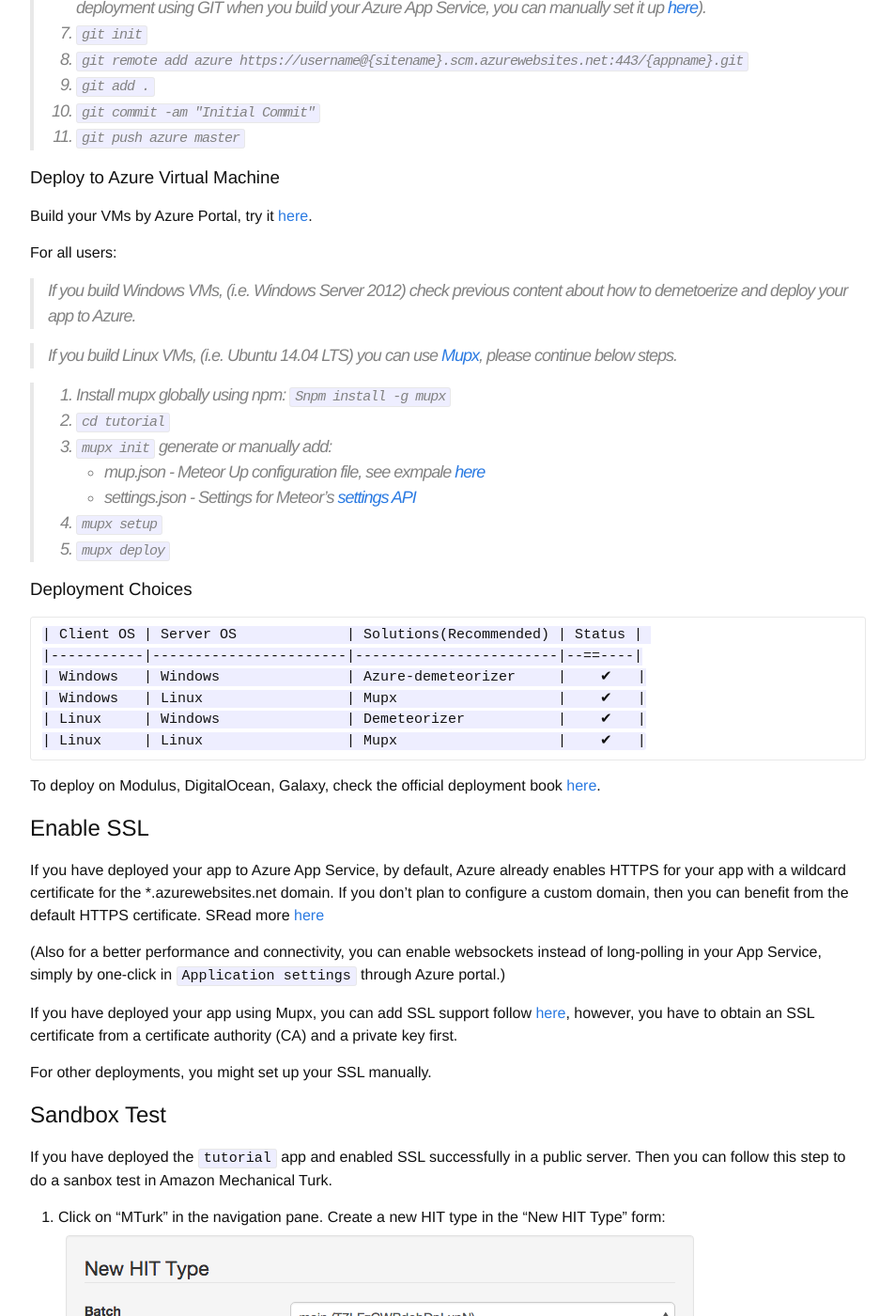
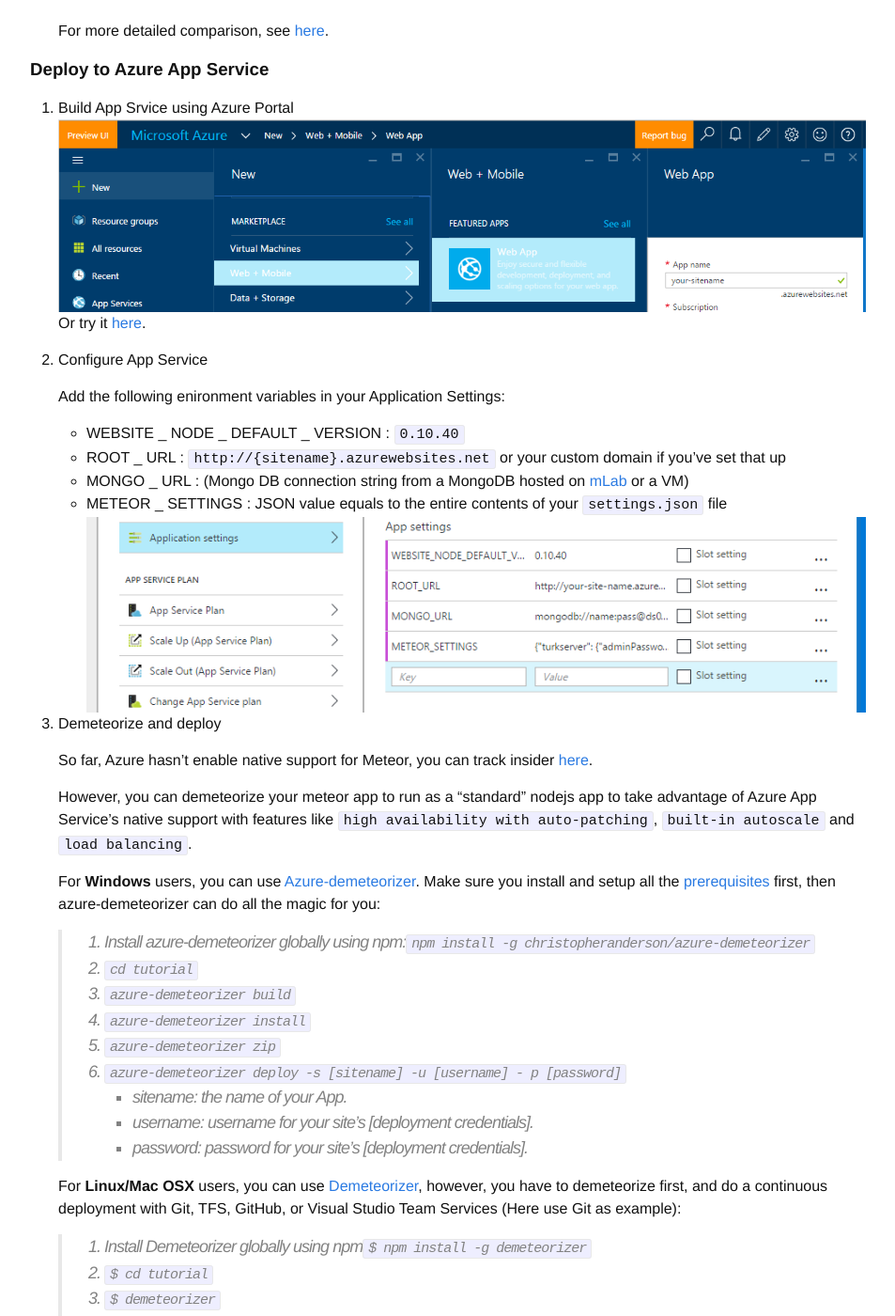
Before and after one commit to TurkServer/docs, a Jekyll site: the page built from quickStart.md, in a window 1280 px wide and 1400 px high, scrolled down 3577 px. Shown: the whole window at 94% size, without its empty margins (163-1116 px from the left). Built offline with Jekyll 4.4.1, drawn with Linux system fonts in a browser that asks for light colours; Markdown is read by kramdown in place of the engine named in the settings; some of the changed text lies outside the part shown.

Commit message:
Update: add screenshots

````diff
--- a/_config.yml
+++ b/_config.yml
@@ -1,6 +1,6 @@
 # Site settings
 title: VirtualLab
 baseurl:
-
+host:
 # Build settings
 markdown: redcarpet
--- a/quickStart.md
+++ b/quickStart.md
@@ -13,7 +13,7 @@
 
 
 
-## Install
+## ***Install***
 1. Git: See [here](https://git-scm.com/book/en/v2/Getting-Started-Installing-Git)
 
 2. Meteor:
@@ -43,22 +43,24 @@
 
 
 
-## Getting Started
+## ***Getting Started***
 
 1.  Checkout the project
     > `git clone https://github.com/VirtualLab/tutorial.git`
 
 2.  Add TurkServer package
 
-    Under the roof of your project:
-    > `git clone https://github.com/HarvardEconCS/turkserver-meteor.git packages/turkserver` (Please note: Using GitHub has the install source is temporary until it becomes a Meteor package)
+    Under the root of your project, add the turkserver meteor package:
+    > `cd tutorial`
+
+    > `git clone https://github.com/HarvardEconCS/turkserver-meteor.git packages/turkserver` (Please note: Using GitHub has the install source is temporary until it's published as a Meteor package)
 
     > `meteor add mizzao:turkserver`
-3.  Setup settings file
+3.  Create settings file
 
-    Under the roof of your project, create a `settings.json` file, follow `settings-template.json`, fill in "adminPassword", "accessKeyId", and "secretAccessKey".
-
-    To retrieve your Amazon Mechanical Turk account key and secret pair, see [here](http://docs.aws.amazon.com/AWSMechTurk/latest/AWSMechanicalTurkGettingStartedGuide/SetUp.html)
+    Under the root of your project, create a `settings.json` file, follow `settings-template.json`, fill in "adminPassword", "accessKeyId", and "secretAccessKey".
+    (To retrieve your Amazon Mechanical Turk account key and secret pair, see [here](http://docs.aws.amazon.com/AWSMechTurk/latest/AWSMechanicalTurkGettingStartedGuide/SetUp.html)
+    )
 
     The file should look like this:
 
@@ -85,122 +87,142 @@
 4.  Run your app
     > `meteor --settings settings.json`
 
-    And you should see
-    > `App running at: http://localhost:3000/`
+    In your console you should see:
 
+    ![screenshot](img/tutorial-console.png)
 
+    Open your browser:
+    ![screenshot](img/tutorial-start.png)
+    Navigate to via http://localhost:3000/turkserver, login with your password, enter the admin dashboard:
+    ![screenshot](img/turkserver.png)
 
-## Deployment
+## ***Deployment***
 
 To deploy your meteor app in cloud, there are many choices.
 
 Here we are going to use [Microsoft Azure](https://azure.microsoft.com/) as example to show you how easily you can deploy your app in a cloud.(*Free one-month trial: sign up for free and get $200 to spend on all Azure services)
 
-### Understand Azure
+### **Understand Azure**
 [Azure](https://azure.microsoft.com/en-us/overview/what-is-azure/) offers several ways to host web apps:
 
-[App Service](https://azure.microsoft.com/en-us/services/app-service/) (Very beginner-friendly, less manual)
+- [App Service](https://azure.microsoft.com/en-us/services/app-service/) (Very beginner-friendly, less manual)
 
-[Cloud Services](https://azure.microsoft.com/en-us/services/cloud-services/) (Beginner-friendly, and flexible)
+- [Cloud Services](https://azure.microsoft.com/en-us/services/cloud-services/) (Beginner-friendly, and flexible)
 
-[Virtual Machines](https://azure.microsoft.com/en-us/services/virtual-machines/) (Less beginner-friendly, but much more flexible).
+- [Virtual Machines](https://azure.microsoft.com/en-us/services/virtual-machines/) (Less beginner-friendly, but much more flexible).
 
-[Service Fabri](https://azure.microsoft.com/en-us/services/service-fabric/) (Less beginner-friendly, microservice-based application development)
+- [Service Fabri](https://azure.microsoft.com/en-us/services/service-fabric/) (Less beginner-friendly, microservice-based application development)
 
-![screenshot](img/azure-cloud-3-services.png)
+    ![screenshot](img/azure-cloud-3-services.png)
 
-For more detailed comparison, see [here](https://azure.microsoft.com/en-us/documentation/articles/choose-web-site-cloud-service-vm/).
+    For more detailed comparison, see [here](https://azure.microsoft.com/en-us/documentation/articles/choose-web-site-cloud-service-vm/).
 
-### Deploy to Azure App Service
+### **Deploy to Azure App Service**
 
-Build your App Srvice by Azure Portal, try it [here](https://tryappservice.azure.com/).
+1. Build App Srvice using Azure Portal
+    ![screenshot](img/create-web-app-service.png)
+    Or try it [here](https://tryappservice.azure.com/).
 
-And configure your App Service server with following App Settings:
+2. Configure App Service
 
-- MONGO_URL - (Mongo DB connection string from a MongoDB hosted on Mongo Lab or a VM)
-- ROOT_URL - http://{sitename}.azurewebsites.net or your custom domain if you've set that up
-- WEBSITE_NODE_DEFAULT_VERSION - 0.10.40
-- METEOR_SETTINGS - JSON value equals to the entire contents of your `settings.json` file
-    ![screenshot](img/meteor-settings.png)
+    Add the following enironment variables in your Application Settings:
+    - WEBSITE _ NODE _ DEFAULT _ VERSION : `0.10.40`
+    - ROOT _ URL : `http://{sitename}.azurewebsites.net` or your custom domain if you've set that up
+    - MONGO _ URL : (Mongo DB connection string from a MongoDB hosted on [mLab](https://mlab.com/) or a VM)
+    - METEOR _ SETTINGS : JSON value equals to the entire contents of your `settings.json` file
+![screenshot](img/app-settings.png)
 
-For Windows users, you can use [Azure-demeteorizer](https://github.com/christopheranderson/azure-demeteorizer).
-Make sure you install and setup all the [prerequisites](https://github.com/christopheranderson/azure-demeteorizer#prerequisites),
+3. Demeteorize and deploy
+
+    So far, Azure hasn't enable native support for Meteor, you can track insider [here](https://feedback.azure.com/forums/169385-web-apps-formerly-websites/suggestions/6848937-add-support-for-meteor-on-azure-websites).
+
+    However, you can demeteorize your meteor app to run as a "standard" nodejs app to take advantage of Azure App Service's native support with features like `high availability with auto-patching`, `built-in autoscale` and `load balancing`.
 
 
-then, under the root of your app folder:
+    For **Windows** users, you can use [Azure-demeteorizer](https://github.com/christopheranderson/azure-demeteorizer).
+    Make sure you install and setup all the [prerequisites](https://github.com/christopheranderson/azure-demeteorizer#prerequisites) first,
+    then azure-demeteorizer can do all the magic for you:
+    > 1. Install azure-demeteorizer globally using npm:`npm install -g christopheranderson/azure-demeteorizer`
+    > 2. `cd tutorial`
+    > 3. `azure-demeteorizer build`
+    > 4. `azure-demeteorizer install`
+    > 5. `azure-demeteorizer zip`
+    > 6. `azure-demeteorizer deploy -s [sitename] -u [username] - p [password]`
+        - sitename: the name of your App.
+        - username: username for your site's [deployment credentials].
+        - password: password for your site's [deployment credentials].
 
-> 1. Install Azure-demeteorizer globally using npm `npm install -g christopheranderson/azure-demeteorizer`
-> 2. `azure-demeteorizer build`
-> 3. `azure-demeteorizer install`
-> 4. `azure-demeteorizer zip`
-> 5. `azure-demeteorizer deploy -s [sitename] -u [username] - p [password]`
-      - sitename: the name of your App.
-      - username: username for your site's [deployment credentials].
-      - password: password for your site's [deployment credentials].
-
-For Linux/Mac OSX users, you can use [Demeteorizer](https://github.com/OnModulus/demeteorizer), however,
-you need first demeteorize your meteor app to run as a "standard" nodejs app:
-
-> 1. Install Demeteorizer globally using npm`$ npm install -g demeteorizer`
-> 2. `$ cd tutorial`
-> 3. `$ demeteorizer`
-> 4. `$ cd .demeteorized/bundle/programs/server`
-> 5. `$ npm install`
-> 6. `$ MONGO_URL=mongodb://localhost:27017/test PORT=3000 ROOT_URL=http://localhost:3000 npm start`
-> If this is successful, then you can continue using `git remote` to push your app to Azure. (If you didn't choose continuous deployment using GIT when you build your Azure App Service, you can manually set it up [here](https://azure.microsoft.com/en-us/documentation/articles/web-sites-publish-source-control/)).
-> 7. `git init`
-> 8. `git remote add azure  https://username@{sitename}.scm.azurewebsites.net:443/{appname}.git`
-> 9. `git add .`
-> 10. `git commit -am "Initial Commit" `
-> 11. `git push azure master`
+    For **Linux/Mac OSX** users, you can use [Demeteorizer](https://github.com/OnModulus/demeteorizer), however,
+    you have to demeteorize first, and do a continuous deployment with Git, TFS, GitHub, or Visual Studio Team Services (Here use Git as example):
+    > 1. Install Demeteorizer globally using npm`$ npm install -g demeteorizer`
+    > 2. `$ cd tutorial`
+    > 3. `$ demeteorizer`
+    > 4. `$ cd .demeteorized/bundle/programs/server`
+    > 5. `$ npm install`
+    > 6. `$ MONGO_URL=mongodb://localhost:27017/test PORT=3000 ROOT_URL=http://localhost:3000 npm start`
+    > If this is successful, then you can continue using `git remote` to push your app to Azure. (If you didn't choose continuous deployment using Git when you build your Azure App Service, you can manually set it up [here](https://azure.microsoft.com/en-us/documentation/articles/web-sites-publish-source-control/)).
+    > 7. `$ git init`
+    > 8. `$ git remote add azure  https://username@{sitename}.scm.azurewebsites.net:443/{appname}.git`
+    > 9. `$ git add .`
+    > 10. `$ git commit -am "Initial Commit"`
+    > 11. `$ git push azure master`
 
 
 
-### Deploy to Azure Virtual Machine
+### **Deploy to Azure Virtual Machine**
 
-Build your VMs by Azure Portal, try it [here](https://azure.microsoft.com/en-us/trial/free-trial-virtual-machines/).
+1. Build VM by Azure Portal
+    ![screenshot](img/create-vm.png)
+    Or try it [here](https://azure.microsoft.com/en-us/trial/free-trial-virtual-machines/).
 
-For all users:
-> If you build Windows VMs, (i.e. Windows Server 2012) check previous content about how to demetoerize and deploy your app to Azure.
+2. Deploy
 
-> If you build Linux VMs, (i.e. Ubuntu 14.04 LTS) you can use [Mupx](https://github.com/arunoda/meteor-up/tree/mupx), please continue below steps.
+    > If you build Windows VMs, (i.e. Windows Server 2012) check previous chapter about how to demetoerize and deploy your app to Azure.
 
-> 1. Install mupx globally using npm: `Snpm install -g mupx`
-> 2. `cd tutorial`
-> 3. `mupx init` generate or manually add:
-     * mup.json - Meteor Up configuration file, see exmpale [here](https://github.com/arunoda/meteor-up/tree/mupx#example-file)
-     * settings.json - Settings for Meteor's [settings API](http://docs.meteor.com/#meteor_settings)
-> 4. `mupx setup`
-> 5. `mupx deploy`
+    > If you build Linux VMs, (i.e. Ubuntu 14.04 LTS) you can use [Mupx](https://github.com/arunoda/meteor-up/tree/mupx), please continue the following steps:
+
+    > 1. Install mupx globally using npm: `npm install -g mupx`
+    > 2. `cd tutorial`
+    > 3. `mupx init` to generate or manually add:
+         * mup.json - Meteor Up configuration file, see exmpale [here](https://github.com/arunoda/meteor-up/tree/mupx#example-file)
+         * settings.json - Settings for Meteor's [settings API](http://docs.meteor.com/#meteor_settings)
+    > 4. `mupx setup`
+    > 5. `mupx deploy`
 
 
-### Deployment Choices
+### **Deployment Choices**
+
 ```html
 | Client OS | Server OS             | Solutions(Recommended) | Status |
-|-----------|-----------------------|------------------------|--==----|
+|-----------|-----------------------|------------------------|--------|
 | Windows   | Windows               | Azure-demeteorizer     |    ✔   |
 | Windows   | Linux                 | Mupx                   |    ✔   |
 | Linux     | Windows               | Demeteorizer           |    ✔   |
 | Linux     | Linux                 | Mupx                   |    ✔   |
 ```
 
-To deploy on Modulus, DigitalOcean, Galaxy, check the official deployment book [here](http://meteortips.com/deployment-tutorial/).
+*Other deployment on Modulus, DigitalOcean, Galaxy, please check the official deployment book [here](http://meteortips.com/deployment-tutorial/).
 
 
-## Enable SSL
-If you have deployed your app to Azure App Service,
-by default, Azure already enables HTTPS for your app with a wildcard certificate for the *.azurewebsites.net domain.
-If you don't plan to configure a custom domain, then you can benefit from the default HTTPS certificate. SRead more [here](https://azure.microsoft.com/en-us/documentation/articles/web-sites-configure-ssl-certificate/)
+## ***Enable SSL***
+- If you have deployed your app to Azure App Service:
 
-(Also for a better performance and connectivity, you can enable websockets instead of long-polling in your App Service, simply by one-click in `Application settings` through Azure portal.)
+    - By default, Azure already enables HTTPS for your app with a wildcard certificate for the *.azurewebsites.net domain.
+    If you don't plan to configure a custom domain, then you can benefit from the default HTTPS certificate.
+    Read more [here](https://azure.microsoft.com/en-us/documentation/articles/web-sites-configure-ssl-certificate/)
 
-If you have deployed your app using Mupx, you can add SSL support follow [here](https://github.com/arunoda/meteor-up/tree/mupx#ssl-support), however, you have to obtain an SSL certificate from a certificate authority (CA) and a private key first.
+    - For a better performance and connectivity, you can enable websockets instead of long-polling in your App Service, simply by one-click in `Application settings` through Azure portal.
 
-For other deployments, you might set up your SSL manually.
+- If you have deployed your app to VMs using Mupx:
+
+    - You can add SSL support following [here](https://github.com/arunoda/meteor-up/tree/mupx#ssl-support), however, you have to obtain your own SSL certificate from a certificate authority (CA) and a private key first.
+
+
+- For other deployments, you might set up your SSL manually.
 
 
 
-## Sandbox Test
+## ***Sandbox Test***
 If you have deployed the `tutorial` app and enabled SSL successfully in a public server.
 Then you can follow this step to do a sanbox test in Amazon Mechanical Turk.
 
````
Also changed, not shown: img/app-settings.png (added), img/create-vm.png (added), img/create-web-app-service.png (added), img/tutorial-console.png (added), img/tutorial-start.png (added).
